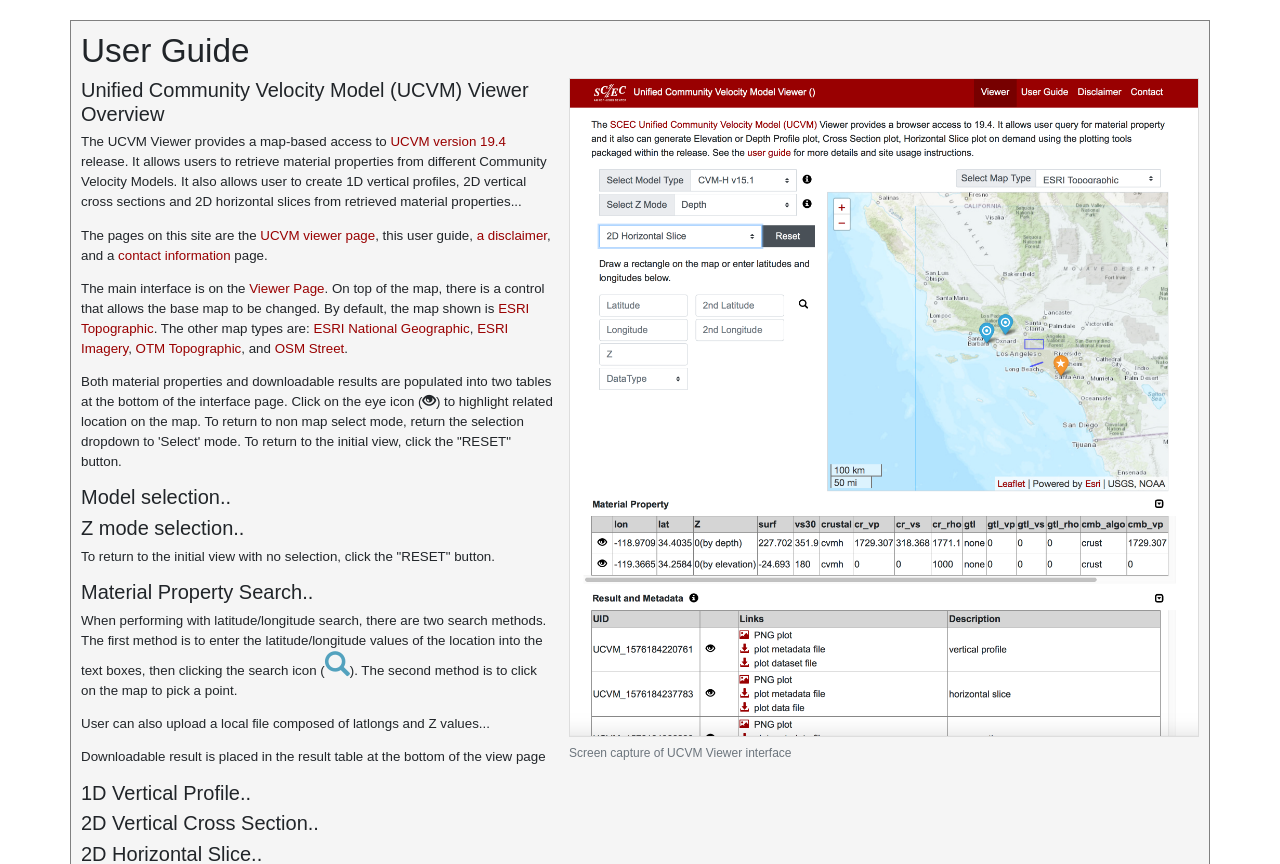
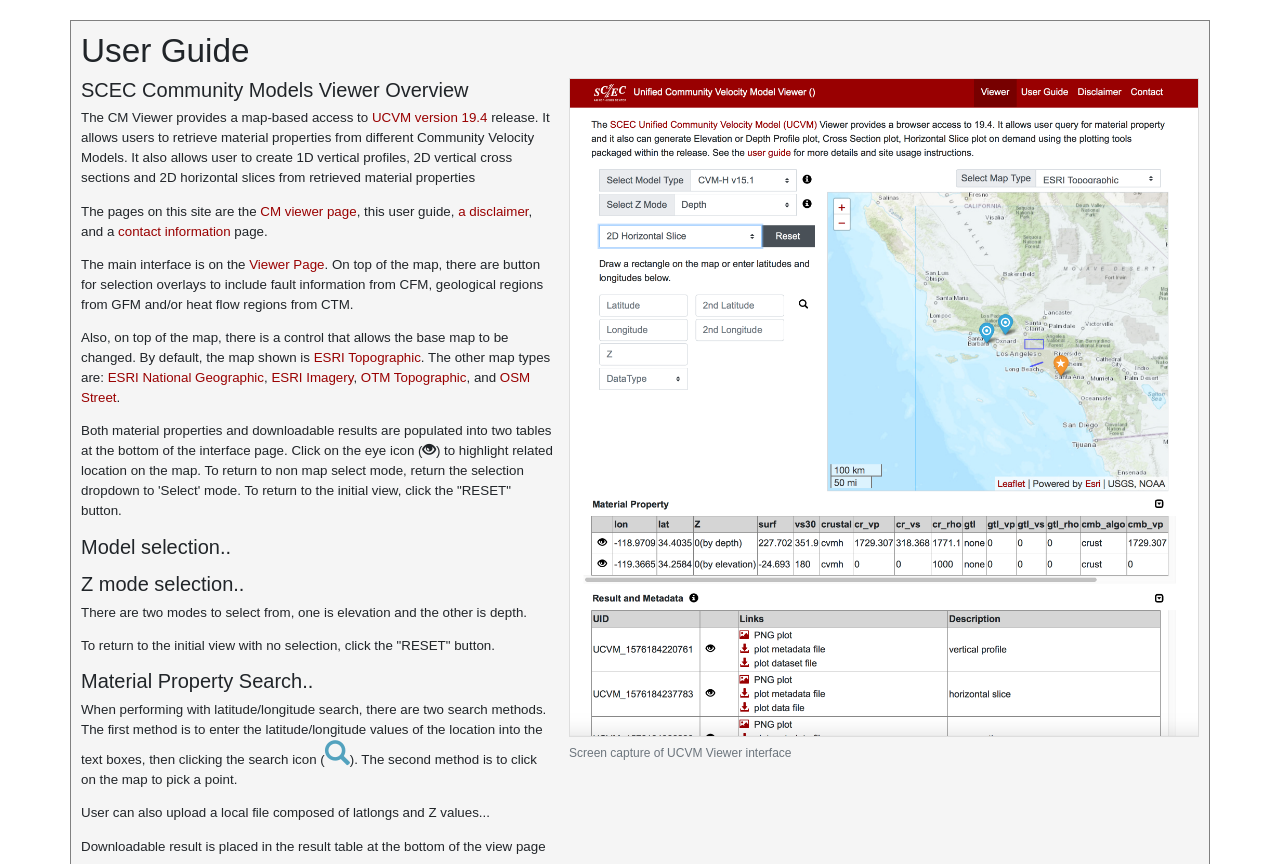
Before and after one commit to SCECcode/UCVM_web, a PHP site: page /guide in a window 1280 px wide. Shown: the part 52-916 px from the top of the page. Run offline with PHP 8.4, Linux system fonts and the light colour scheme.

Commit message:
tweak guide.php

```diff
--- a/web/guide.php
+++ b/web/guide.php
@@ -35,15 +35,14 @@ $header = getHeader("User Guide");
                 <img src="img/ucvm-viewer.png" class="figure-img img-fluid" alt="Screen capture of UCVM Viewer interface">
                 <figcaption class="figure-caption">Screen capture of UCVM Viewer interface</figcaption>
             </figure>
-            <h4>Unified Community Velocity Model (UCVM) Viewer Overview</h4>
-            <p>The UCVM Viewer provides a map-based access to <a
+            <h4>SCEC Community Models Viewer Overview</h4>
+            <p>The CM Viewer provides a map-based access to <a
                         href="https://www.scec.org/research/ucvm">UCVM version 19.4</a> release.
-               It allows users to retrieve material properties from different Community Velocity Models. It also allows user to create 1D vertical profiles, 2D vertical cross sections and 2D horizontal slices from retrieved material properties...</p>
-            <p>The pages on this site are the <a href="<?php echo $host_site_actual_path; ?>">UCVM viewer
-                    page</a>, this user guide, <a href="disclaimer">a disclaimer</a>, and a <a href="contact">contact
-                     information</a> page.</p>
+               It allows users to retrieve material properties from different Community Velocity Models. It also allows user to create 1D vertical profiles, 2D vertical cross sections and 2D horizontal slices from retrieved material properties</p>
+            <p>The pages on this site are the <a href="<?php echo $host_site_actual_path; ?>">CM viewer page</a>, this user guide, <a href="disclaimer">a disclaimer</a>, and a <a href="contact">contact information</a> page.</p>
 
-            <p>The main interface is on the <a href="<?php echo $host_site_actual_path; ?>">Viewer Page</a>. On top of the map, there is a control that allows the base map to be changed.
+            <p>The main interface is on the <a href="<?php echo $host_site_actual_path; ?>">Viewer Page</a>. On top of the map, there are button for selection overlays to include fault information from CFM, geological regions from GFM and/or heat flow regions from CTM. </p>
+            <p> Also, on top of the map, there is a control that allows the base map to be changed.
                 By default, the map shown is <a href="https://services.arcgisonline.com/ArcGIS/rest/services/World_Topo_Map/MapServer">ESRI Topographic</a>.
                 The other map types are: <a
                         href="https://services.arcgisonline.com/ArcGIS/rest/services/NatGeo_World_Map/MapServer">ESRI National Geographic</a>, <a
@@ -53,10 +52,11 @@ $header = getHeader("User Guide");
             <p>Both material properties and downloadable results are populated into two tables at the bottom of the interface page. Click on the eye icon (<span class="glyphicon glyphicon-eye-open"></span>) to highlight related location on the map.  To return to non map select mode, return the selection dropdown to 'Select' mode. To return to the initial view, click the "RESET" button. </p>
 
             <h4>Model selection..</h4>
+             <p></p>
             <h4>Z mode selection..</h4>
+             <p>There are two modes to select from, one is elevation and the other is depth. </p>
 
             <p>To return to the initial view with no selection, click the "RESET" button.</p>
-
             <h4>Material Property Search..</h4>
             <p> When performing with latitude/longitude search, there are two search methods. The first method is to
                 enter the latitude/longitude values of the location into the text boxes, then clicking
```
